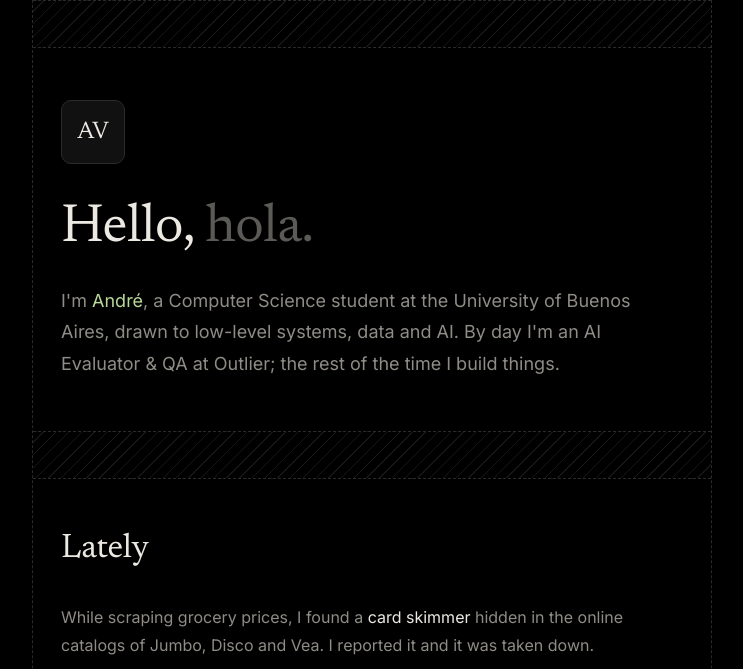
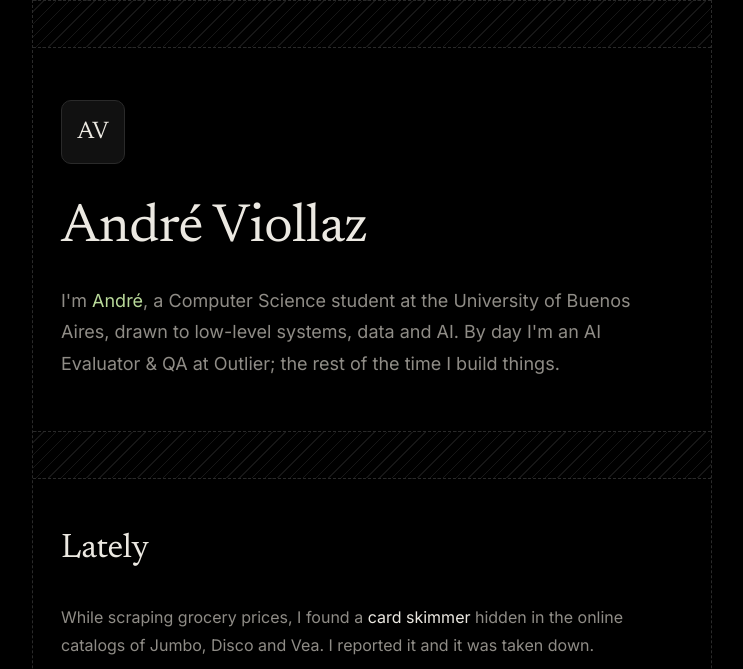
Before and after one commit to aviollaz/aviollaz.github.io, a plain HTML site: page index.html in a window 1280 px wide. Shown: the top 669 px of the page, without its empty margins (268-1011 px from the left). Drawn offline with Linux system fonts and the light colour scheme; no server answers.

Commit message:
Use full name as page title
Co-Authored-By: Claude Opus 5.5 <noreply@anthropic.com>
Claude-Session: https://claude.ai/code/session_019LCQuhbr6Bt7JWizH1o8cK

```diff
--- a/index.html
+++ b/index.html
@@ -134,7 +134,7 @@
   <section class="fade">
     <!-- To use a photo: add avatar.jpg to the repo and replace "AV" with <img src="avatar.jpg" alt="André"> -->
     <div class="avatar">AV</div>
-    <h1>Hello, <span>hola.</span></h1>
+    <h1>André Viollaz</h1>
     <p class="intro">
       I'm <span class="accent">André</span>, a Computer Science student at the University of Buenos Aires,
       drawn to low-level systems, data and AI. By day I'm an AI Evaluator &amp; QA at Outlier;
```
